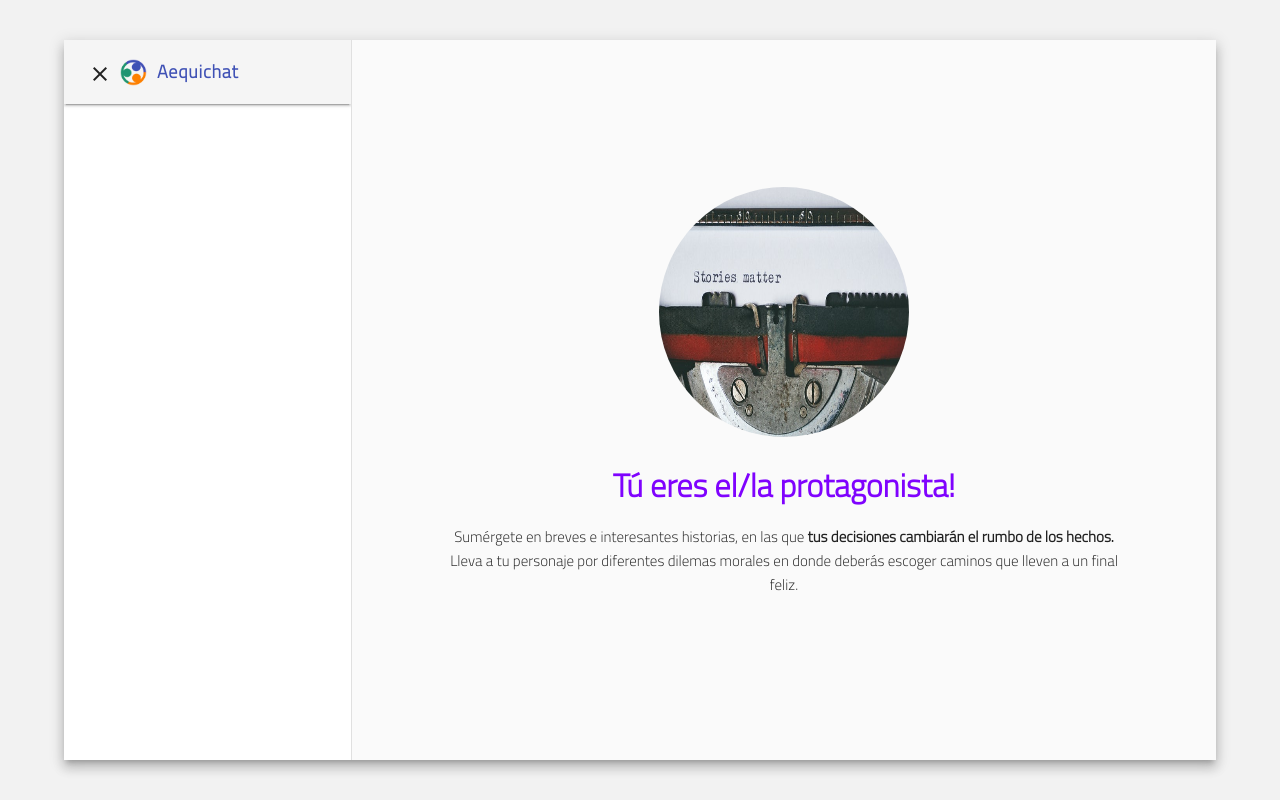
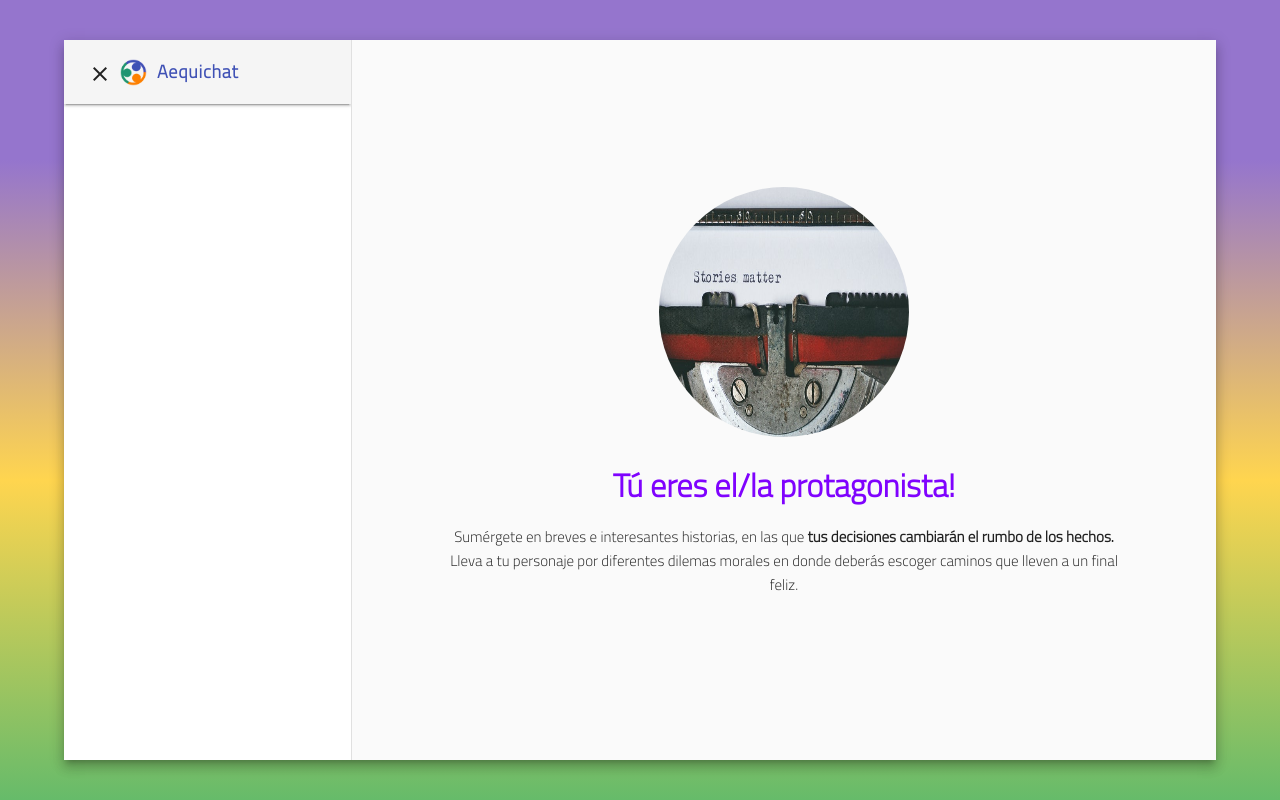
Before and after one commit to Aequichat/frontend, an Angular app in the folder frontend/: page /chats in a window 1280 px wide. Built offline with nearby package versions, Linux system fonts and the light colour scheme; no server answers; sample sign-in values are in the browser's storage.

Commit message:
Change background color

```diff
--- a/frontend/src/app/main/pages/chat-template/chat-template.component.scss
+++ b/frontend/src/app/main/pages/chat-template/chat-template.component.scss
@@ -4,7 +4,7 @@
     align-items: center;
     display: flex;
     justify-content: center;
-    background-color: #f2f2f2;
+    background: linear-gradient(180deg, #9575cd 20%, #ffd54f 60%, #66bb6a 100%);
 }
 
 .content-container {
```
